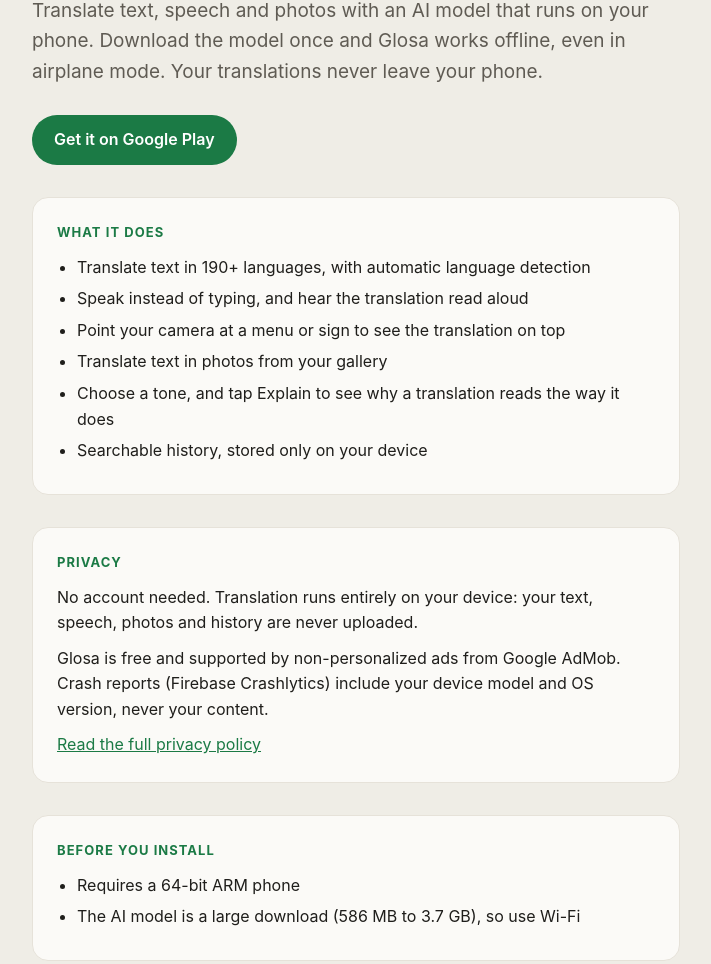
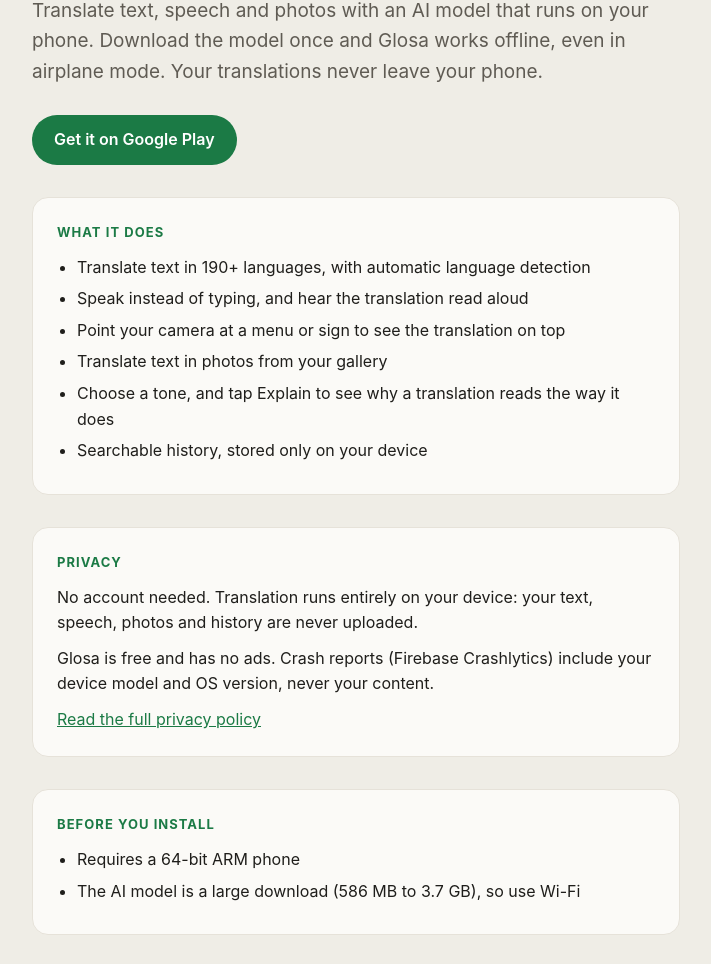
Before and after one commit to he36251/he36251.github.io, a plain HTML site: page index.html in a window 1280 px wide. Shown: the part 118-1082 px from the top of the page, without its empty margins (284-995 px from the left). Drawn offline with Linux system fonts and the light colour scheme.

Commit message:
Homepage: Glosa is free and has no ads
Co-Authored-By: Claude Opus 5.5 <noreply@anthropic.com>
Claude-Session: https://claude.ai/code/session_014y7dCW7MdvvY615n2V5PLr

```diff
--- a/index.html
+++ b/index.html
@@ -66,7 +66,7 @@
   <section class="card">
     <h2>Privacy</h2>
     <p>No account needed. Translation runs entirely on your device: your text, speech, photos and history are never uploaded.</p>
-    <p>Glosa is free and supported by non-personalized ads from Google AdMob. Crash reports (Firebase Crashlytics) include your device model and OS version, never your content.</p>
+    <p>Glosa is free and has no ads. Crash reports (Firebase Crashlytics) include your device model and OS version, never your content.</p>
     <p><a href="https://he36251.github.io/glosa-privacy/privacy-policy">Read the full privacy policy</a></p>
   </section>
 
```
